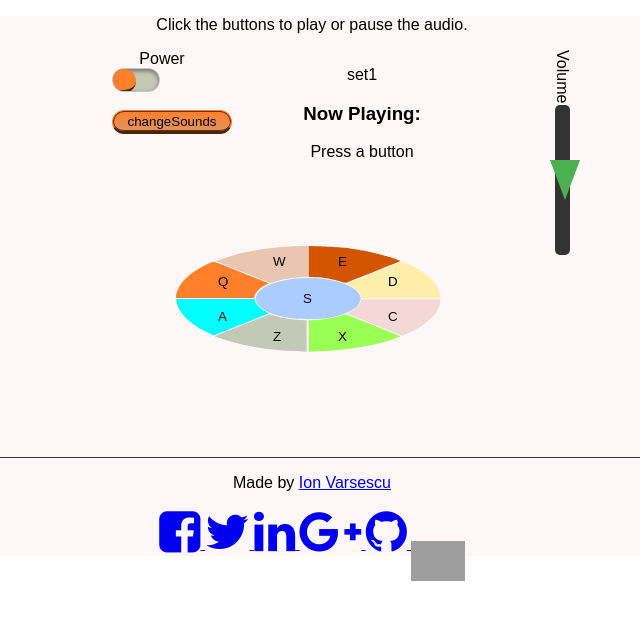
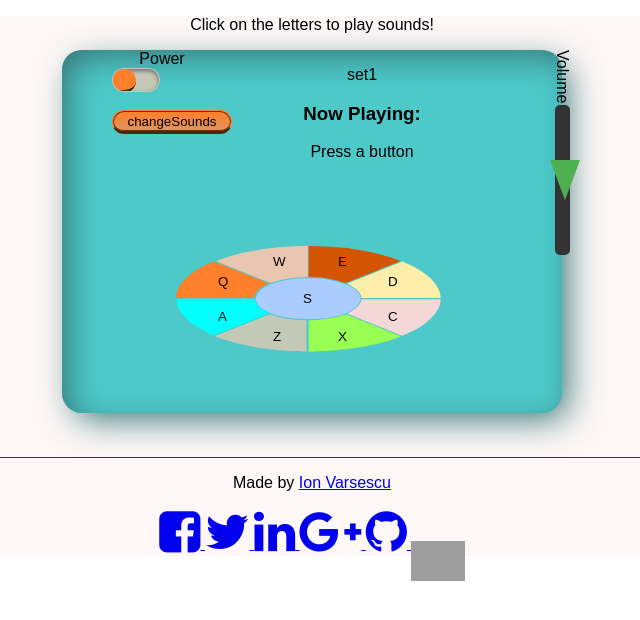
Before and after one commit to Nei-V/drum-machine, a React (Create React App) app: page / in a window 1280 px wide. Shown: the top 620 px of the page, without its empty margins (328-968 px from the left). Built offline with nearby package versions, Linux system fonts and the light colour scheme; grey boxes are pictures that could not be loaded.

Commit message:
working on 3d pad

```diff
--- a/src/App.js
+++ b/src/App.js
@@ -15,7 +15,8 @@ class App extends Component {
   render() {
     return (
       <div>
-        <p>Click the buttons to play or pause the audio.</p>
+        <p>Click on the letters to play sounds!</p>
+        <div id="theDrum">
           <div id="menu">
             <Display />
             <br />
@@ -32,6 +33,7 @@ class App extends Component {
           <div id="button-pad">
             <span id="buttonsAncestor"></span>
             <ButtonsGenerator onOff={this.props.storedState.isPowered} audioVolume={this.props.storedState.setTheVolume} />
+          </div>
         </div>
         <br />
         <br />
--- a/src/styles/css/App.css
+++ b/src/styles/css/App.css
@@ -2,6 +2,16 @@
   text-align: center;
   background-color: rgba(244, 215, 215, 0.2);
   /* like #F4D7D7 - C background with opacity*/
+}
+
+#theDrum {
+  position:relative;
+  width:500px;
+  margin:auto;
+  background-color:#4DC9C9;
+/*   border: 1px ridge blue;
+ */  border-radius:20px;
+  box-shadow: 9px 10px 34px -4px #377575 inset, 9px 10px 34px -4px #377575;
 }
 
 #menu {
@@ -120,7 +130,7 @@ https://codepen.io/halvves/pen/BxXNYq */
   min-width: 400px;
   min-height: 200px;
   background: url(pad2.svg);
-}
+ }
 
 /*  volumeSlider      */
 
```
Also changed, not shown: src/styles/css/pad2-3d.svg (added). Lines whose indentation alone changed are shown as unchanged.
